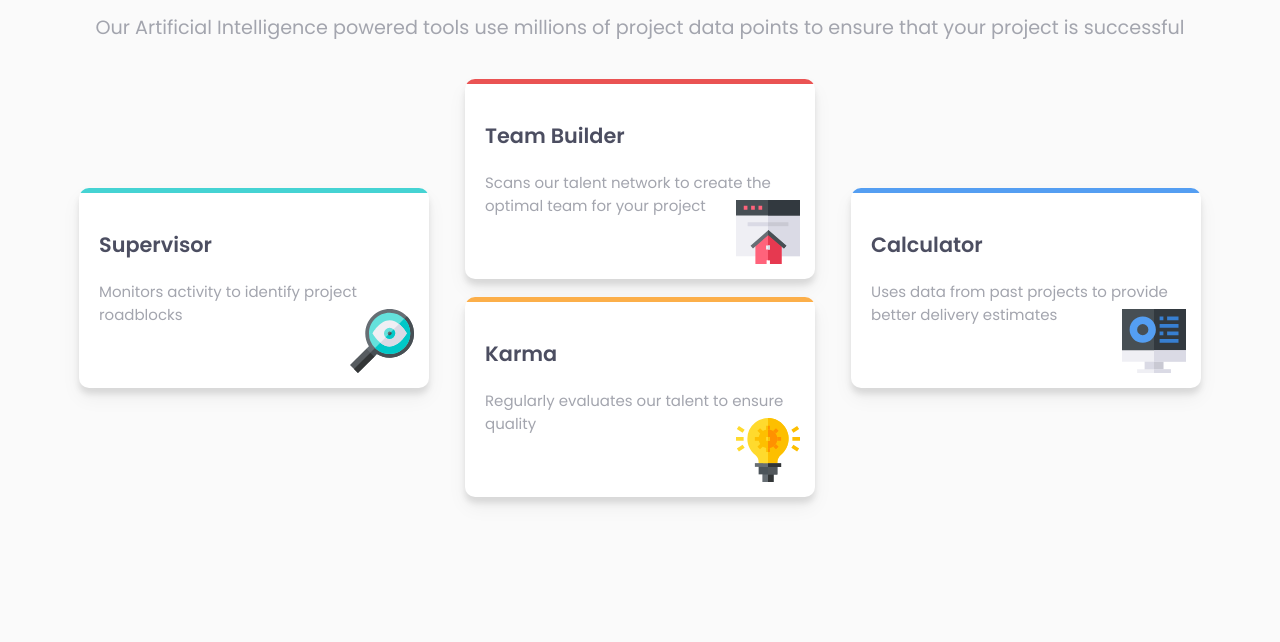
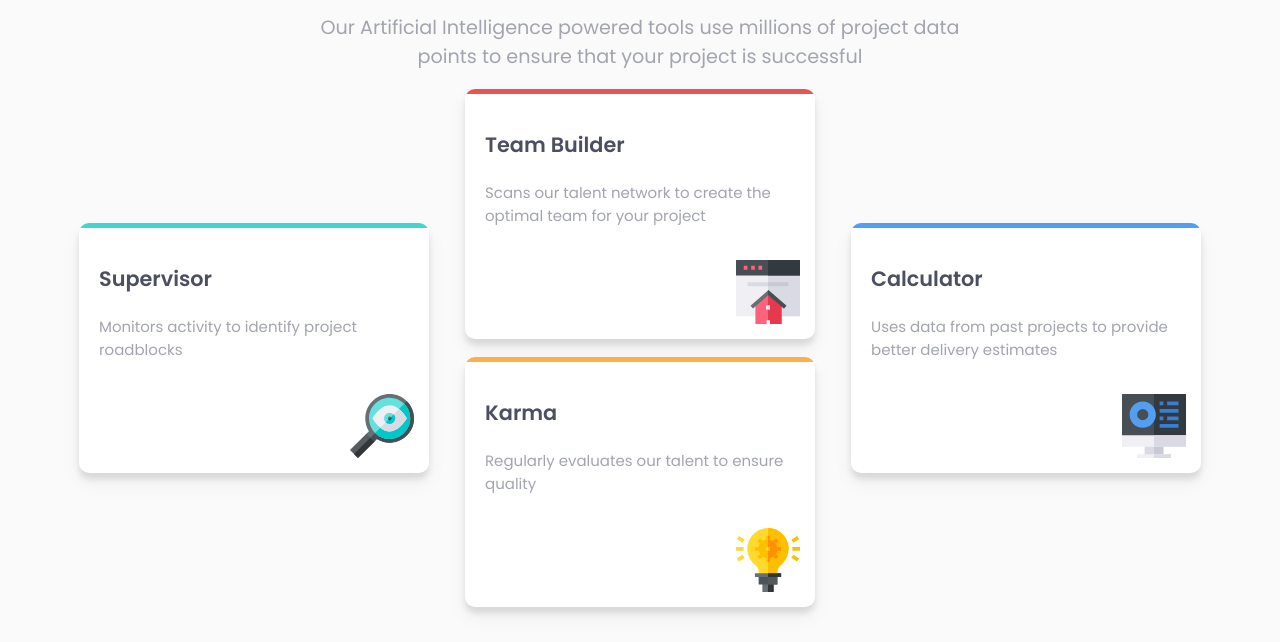
Before and after one commit to alaayasser741/four-card-feature-section-master, a plain HTML site: page index.html in a window 1280 px wide. Shown: the part 158-800 px from the top of the page. Drawn offline with Linux system fonts and the light colour scheme.

Commit message:
scound edit

```diff
--- a/index.html
+++ b/index.html
@@ -15,8 +15,8 @@
       <header>
         <h1>Reliable, efficient delivery</h1>
         <h2>Powered by Technology</h2>
+        <p>Our Artificial Intelligence powered tools use millions of project data points to ensure that your project is successful</p>
       </header>
-      <p>Our Artificial Intelligence powered tools use millions of project data points to ensure that your project is successful</p>
     </div>
     <section class="box-section">
       <!--Start Cyan -->
--- a/style.css
+++ b/style.css
@@ -30,6 +30,10 @@ p{
 header{
     white-space: nowrap;
 }
+header p{
+    width: 60%;
+    margin:0 auto;
+}
 .top-container{
     text-align: center;
 }
@@ -52,7 +56,7 @@ header{
     background: #fff;
     overflow: hidden;
     margin: 18px auto;
-    height: 200px;
+    height: 250px;
     padding: 20px;
     width: 350px;
     border-radius: 10px;
```
